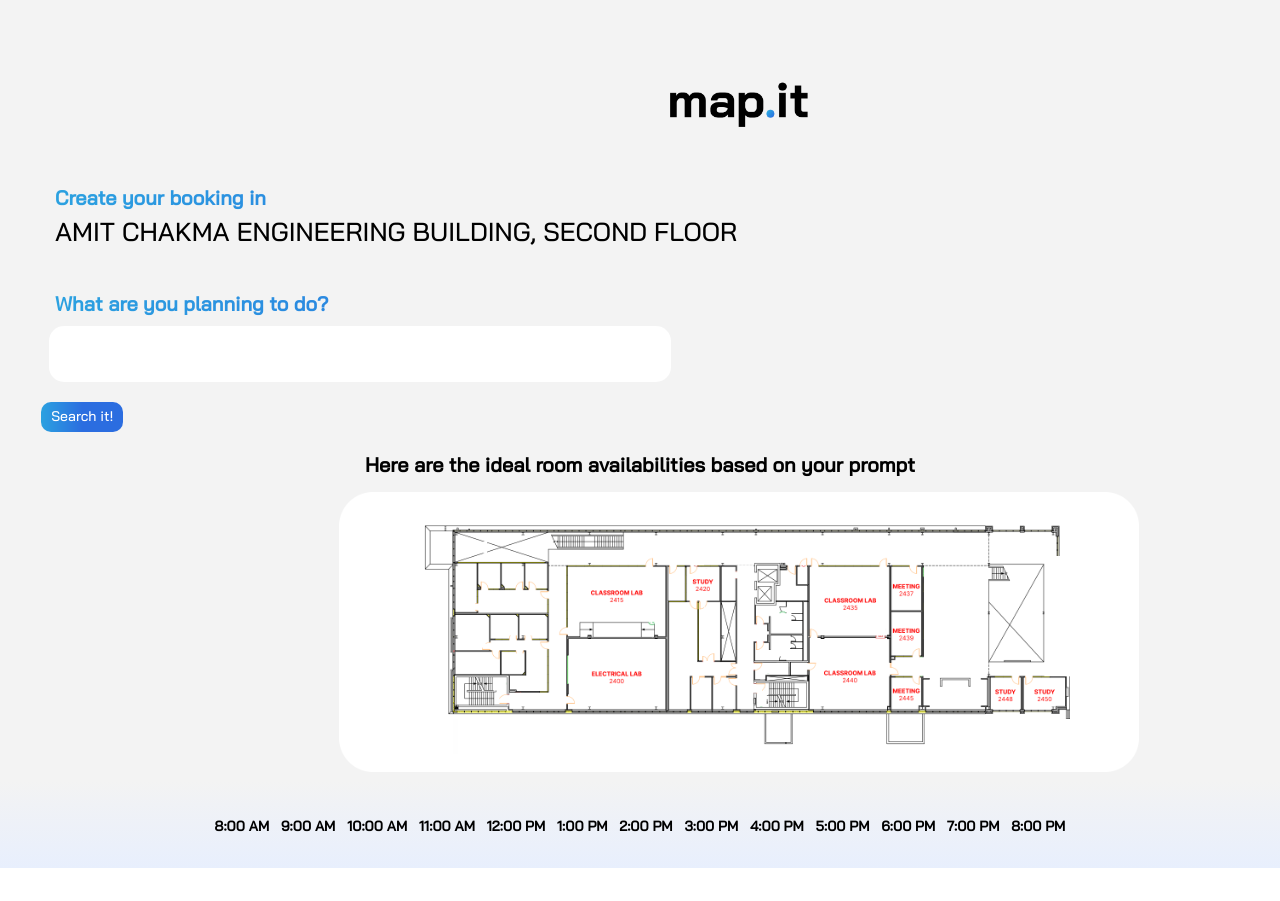
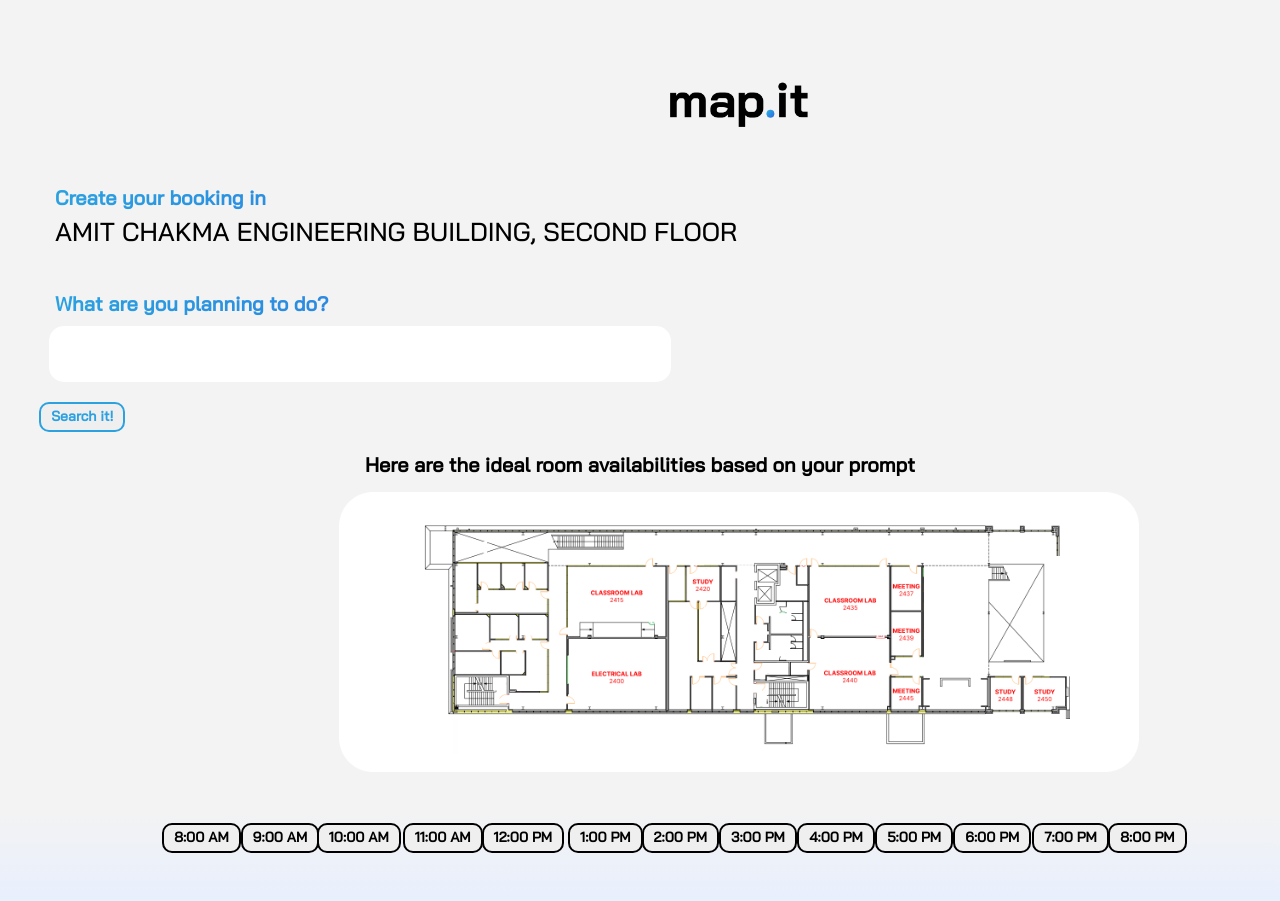
Before and after one commit to mmanka1/map.it, a React (Create React App) app in the folder client/: page / in a window 1280 px wide. Before the commit the page ends 868 px from the top, so only its background shows below. Built offline with nearby package versions, Linux system fonts and the light colour scheme.

Commit message:
Changes to time buttons

```diff
--- a/client/src/App.css
+++ b/client/src/App.css
@@ -16,7 +16,6 @@
 }
 
 .App-header {
-  /* background-color: #F3F3F3; */
   background-image: linear-gradient(to bottom,#F3F3F3 90%, #E8EFFD);
   min-height: 100vh;
   display: flex;
@@ -37,22 +36,25 @@ img {
   padding-top: 10px;
 }
 
-.times a {
+table {
+  align-items: center;
+  align-content: center;
+  padding-left: 13%;
+}
+
+.times button {
   font-size: 14px;
   font-weight: 600;
   text-decoration: none;
   color: black;
-  padding-left: 0.5%;
-  padding-right: 0.5%;
-  padding-top: 0.5%;
-  padding-bottom: 0.5%;
+  border-radius: 10px;
+  border-color: black;
 }
 
-.times a:hover {
-	background-image: linear-gradient(to right, #2BA1E0 0%, #2B6DE0 51%);
-  border-radius: 8px;
-	color: #E7E7E7;
+.times button:hover {
+  color: white;
 }
+
 
 .App-link {
   color: #61dafb;
--- a/client/src/App.js
+++ b/client/src/App.js
@@ -1,5 +1,6 @@
 import logo from './logo.svg';
 import Search from './components/search';
+import ShowTime from './components/showTime'
 import './App.css';
 import mapitLogo from './assets/Logo.png'
 import mapImage from './assets/ACEBmap.png'
@@ -18,21 +19,8 @@ function App() {
         <img src = {mapImage} width='800px' height='280px'></img>
         <br></br>
 
-        <div class='times'>
-          <a href='#at8am'>8:00 AM</a>
-          <a href='#at9am'>9:00 AM</a>
-          <a href='#at10am'>10:00 AM</a>
-          <a href='#at11am'>11:00 AM</a>
-          <a href='#at12pm'>12:00 PM</a>
-          <a href='#at1pm'>1:00 PM</a>
-          <a href='#at2pm'>2:00 PM</a>
-          <a href='#at3pm'>3:00 PM</a>
-          <a href='#at4pm'>4:00 PM</a>
-          <a href='#at5pm'>5:00 PM</a>
-          <a href='#at6pm'>6:00 PM</a>
-          <a href='#at7pm'>7:00 PM</a>
-          <a href='#at8pm'>8:00 PM</a>
-        </div>
+        <ShowTime/>
+
       </header>
     </div>
   );
--- /dev/null
+++ b/client/src/components/showTime.js
@@ -0,0 +1,29 @@
+import {useState, useEffect} from 'react';
+
+const ShowTime = () => {
+
+
+    return (
+        <div class='times'>
+            <form>
+                <table>
+                    <th><button type='#at8am'>8:00 AM</button></th>
+                    <th><button type='#at9am'>9:00 AM</button></th>
+                    <th><button type='#at10am'>10:00 AM</button></th>
+                    <th><button type='#at11am'>11:00 AM</button></th>
+                    <th><button type='#at12pm'>12:00 PM</button></th>
+                    <th><button type='#at1pm'>1:00 PM</button></th>
+                    <th><button type='#at2pm'>2:00 PM</button></th>
+                    <th><button type='#at3pm'>3:00 PM</button></th>
+                    <th><button type='#at4pm'>4:00 PM</button></th>
+                    <th><button type='#at5pm'>5:00 PM</button></th>
+                    <th><button type='#at6pm'>6:00 PM</button></th>
+                    <th><button type='#at7pm'>7:00 PM</button></th>
+                    <th><button type='#at8pm'>8:00 PM</button></th>
+                </table>
+            </form>
+      </div>
+    )
+}
+
+export default ShowTime
--- a/client/src/index.css
+++ b/client/src/index.css
@@ -88,6 +88,33 @@ button {
   -webkit-writing-mode: horizontal-tb !important;
   text-rendering: auto;
   border-radius: 10px;
+  color: #2BA1E0;;
+  letter-spacing: normal;
+  word-spacing: normal;
+  text-transform: none;
+  text-indent: 0px;
+  text-shadow: none;
+  display: inline-block;
+  justify-content: left;
+  text-align: left;
+  align-items: left;
+  cursor: default;
+  box-sizing: border-box;
+  margin: 15px;
+  font: 600 14px BaiJamjuree;
+  padding: 1px 10px 3px;
+  border-width: 2px;
+  border-color: #2BA1E0;
+  border-style:solid;
+  height: 30px;
+  margin-left: -93.25%;
+}
+
+button:hover {
+  -webkit-appearance: button;
+  -webkit-writing-mode: horizontal-tb !important;
+  text-rendering: auto;
+  border-radius: 10px;
   color: #FFFFFF;
   letter-spacing: normal;
   word-spacing: normal;
@@ -108,3 +135,29 @@ button {
   height: 30px;
   margin-left: -93.25%;
 }
+
+button:active {
+  -webkit-appearance: button;
+  -webkit-writing-mode: horizontal-tb !important;
+  text-rendering: auto;
+  border-radius: 10px;
+  color: #FFFFFF;
+  letter-spacing: normal;
+  word-spacing: normal;
+  text-transform: none;
+  text-indent: 0px;
+  text-shadow: none;
+  display: inline-block;
+  justify-content: left;
+  text-align: left;
+  align-items: left;
+  cursor: default;
+  background-image: linear-gradient(to right, #2BA1E0 0%, #2B6DE0 51%);
+  box-sizing: border-box;
+  margin: 15px;
+  font: 500 14px BaiJamjuree;
+  padding: 1px 10px 3px;
+  border-width: 0px;
+  height: 30px;
+  margin-left: -93.25%;
+}
```
